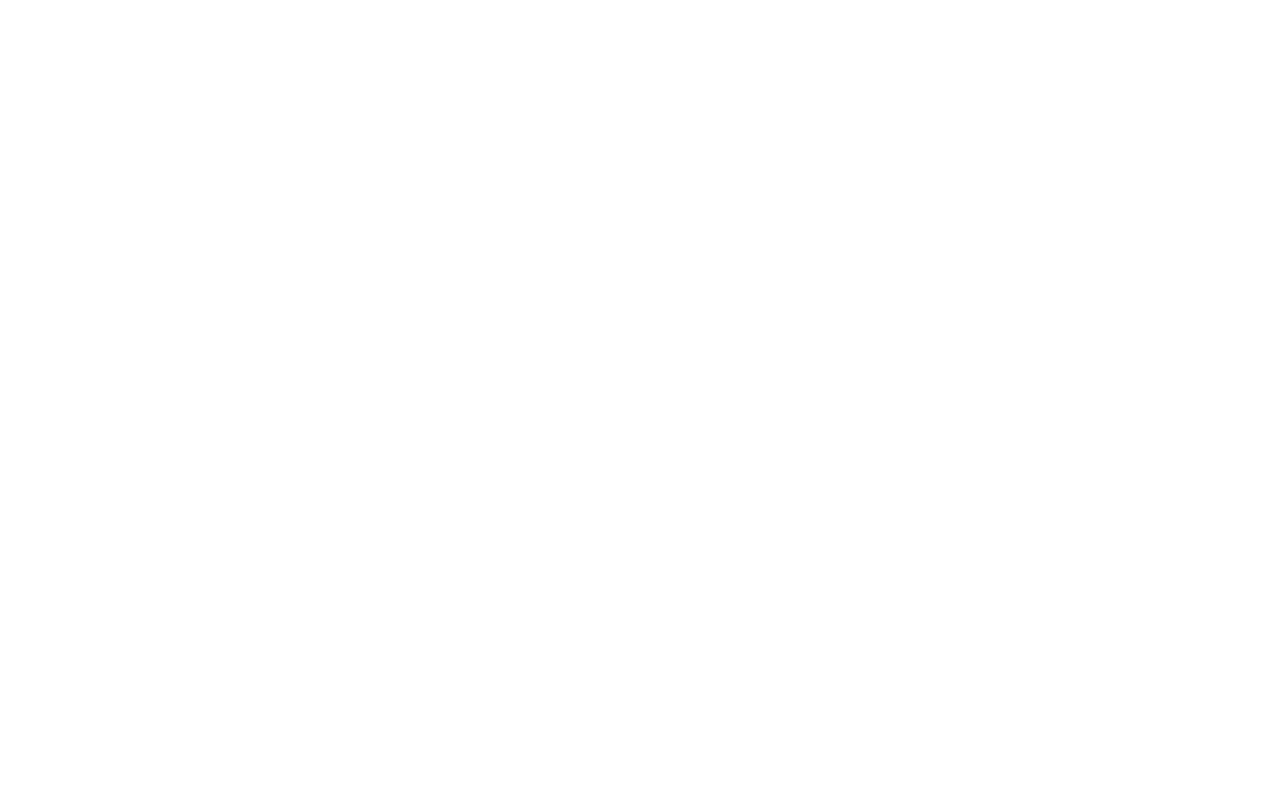
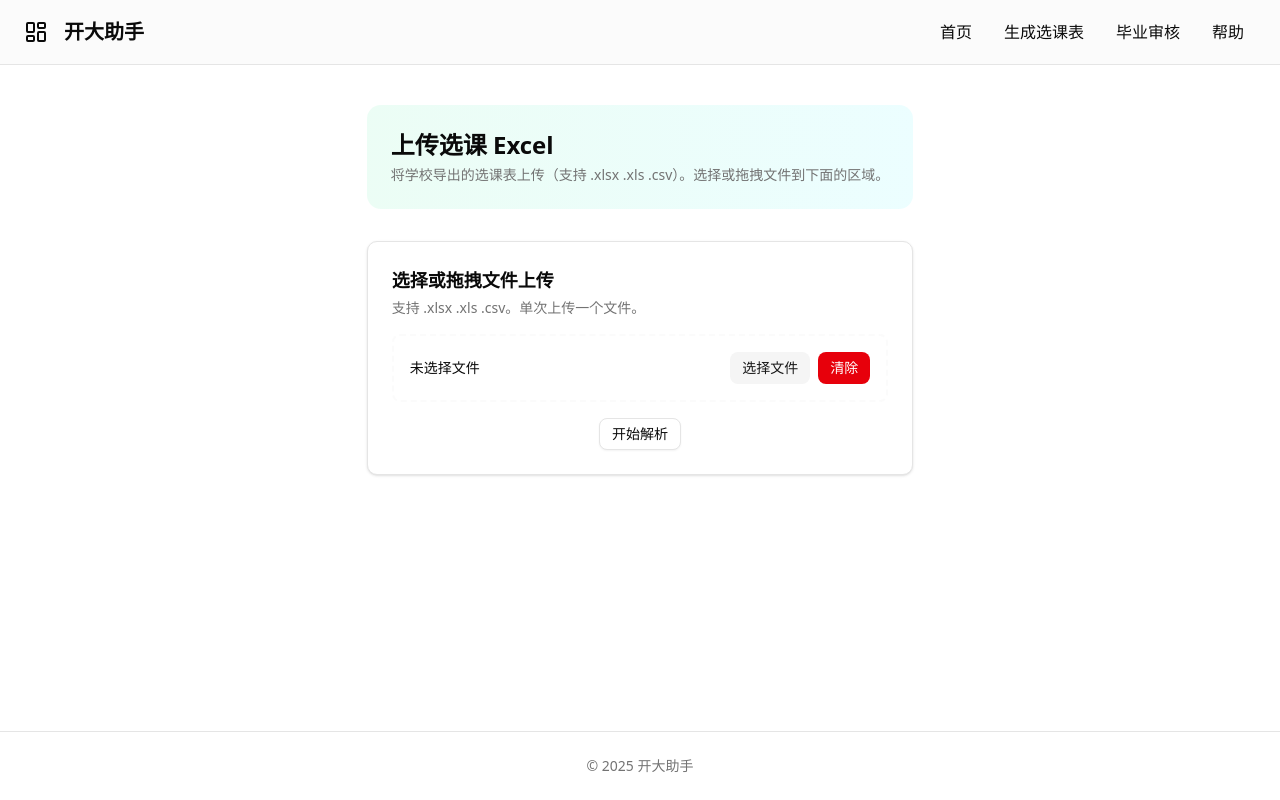
Before and after one commit to der2333/ouPlus-web, a React (Vite) app: page /course in a window 1280 px wide. Before the commit this address had no page. Built offline with nearby package versions, Linux system fonts and the light colour scheme.

Commit message:
修改首页样式，完成选课页面的初步设计

```diff
--- a/src/App.tsx
+++ b/src/App.tsx
@@ -1,7 +1,13 @@
 import * as React from "react";
 import { NavLink } from "react-router";
 import { Button } from "@/components/ui/button";
-import { Book, CheckCircle, HelpCircle, LayoutDashboard } from "lucide-react";
+import {
+  Book,
+  CheckCircle,
+  ChevronRightIcon,
+  HelpCircle,
+  LayoutDashboard,
+} from "lucide-react";
 
 type Feature = {
   id: string;
@@ -22,7 +28,7 @@ const features: Feature[] = [
   {
     id: "graduation",
     title: "毕业条件自查",
-    description: "毕业前检查学生是否",
+    description: "毕业前检查学生是否符合毕业条件。",
     to: "/graduation",
     Icon: CheckCircle,
   },
@@ -45,7 +51,7 @@ const features: Feature[] = [
 function FeatureCard({ feature }: { feature: Feature }) {
   const Icon = feature.Icon;
   return (
-    <div className="group bg-card border rounded-lg p-6 shadow-sm hover:shadow-md transition-colors duration-150">
+    <div className="group bg-card border rounded-lg p-6 shadow-sm transition-colors duration-150">
       <div className="flex items-start gap-4">
         <div className="rounded-md bg-muted/60 p-2">
           <Icon className="h-6 w-6 text-foreground" />
@@ -58,8 +64,10 @@ function FeatureCard({ feature }: { feature: Feature }) {
         </div>
       </div>
       <div className="mt-4 flex justify-end">
-        <Button asChild variant="ghost" size="sm">
-          <NavLink to={feature.to}>前往</NavLink>
+        <Button asChild variant="secondary" size="icon" className="size-8">
+          <NavLink to={feature.to}>
+            <ChevronRightIcon />
+          </NavLink>
         </Button>
       </div>
     </div>
@@ -77,16 +85,16 @@ function App() {
           </div>
 
           <nav className="flex items-center gap-2">
-            <Button asChild variant="ghost" size="sm">
+            <Button asChild variant="ghost" size="sm" className="text-base">
               <NavLink to="/">首页</NavLink>
             </Button>
-            <Button asChild variant="ghost" size="sm">
+            <Button asChild variant="ghost" size="sm" className="text-base">
               <NavLink to="/course">生成选课表</NavLink>
             </Button>
-            <Button asChild variant="ghost" size="sm">
+            <Button asChild variant="ghost" size="sm" className="text-base">
               <NavLink to="/graduation">毕业审核</NavLink>
             </Button>
-            <Button asChild variant="ghost" size="sm">
+            <Button asChild variant="ghost" size="sm" className="text-base">
               <NavLink to="/help">帮助</NavLink>
             </Button>
           </nav>
--- /dev/null
+++ b/src/components/pages/CoursePage.tsx
@@ -0,0 +1,164 @@
+import * as React from "react";
+import { NavLink } from "react-router";
+import { Button } from "../ui/button";
+import { LayoutDashboard } from "lucide-react";
+
+function CoursePage() {
+  const inputRef = React.useRef<HTMLInputElement | null>(null);
+  const [file, setFile] = React.useState<File | null>(null);
+  const [fileName, setFileName] = React.useState<string | null>(null);
+  const [error, setError] = React.useState<string | null>(null);
+
+  const acceptRE = /\.(xlsx|xls|csv)$/i;
+
+  const handleFile = (f: File | null) => {
+    setError(null);
+    if (!f) {
+      setFile(null);
+      setFileName(null);
+      return;
+    }
+    if (!acceptRE.test(f.name)) {
+      setError("不支持的文件类型，请上传 .xlsx/.xls/.csv");
+      return;
+    }
+    setFile(f);
+    setFileName(f.name);
+  };
+
+  const handleFileChange = (e: React.ChangeEvent<HTMLInputElement>) => {
+    const f = e.target.files && e.target.files[0];
+    handleFile(f ?? null);
+  };
+
+  const handleDrop = (e: React.DragEvent<HTMLDivElement>) => {
+    e.preventDefault();
+    const f = e.dataTransfer.files && e.dataTransfer.files[0];
+    handleFile(f ?? null);
+  };
+
+  const handleClear = () => {
+    handleFile(null);
+    if (inputRef.current) inputRef.current.value = "";
+  };
+
+  const handleProcess = () => {
+    setError(null);
+    if (!file) {
+      setError("请先选择一个文件再解析");
+      return;
+    }
+    // 生成选课表
+  };
+
+  return (
+    <div className="min-h-screen flex flex-col bg-background text-foreground">
+      <header className="border-b bg-muted/40">
+        <div className="max-w-7xl mx-auto px-6 py-4 flex items-center justify-between">
+          <div className="flex items-center gap-4">
+            <LayoutDashboard className="h-6 w-6" />
+            <h1 className="text-xl font-bold">开大助手</h1>
+          </div>
+
+          <nav className="flex items-center gap-2">
+            <Button asChild variant="ghost" size="sm" className="text-base">
+              <NavLink to="/">首页</NavLink>
+            </Button>
+            <Button asChild variant="ghost" size="sm" className="text-base">
+              <NavLink to="/course">生成选课表</NavLink>
+            </Button>
+            <Button asChild variant="ghost" size="sm" className="text-base">
+              <NavLink to="/graduation">毕业审核</NavLink>
+            </Button>
+            <Button asChild variant="ghost" size="sm" className="text-base">
+              <NavLink to="/help">帮助</NavLink>
+            </Button>
+          </nav>
+        </div>
+      </header>
+
+      <main className="flex-1 max-w-6xl mx-auto px-6 py-10">
+        <section className="mb-8">
+          <div className="rounded-xl bg-gradient-to-r from-emerald-50 to-cyan-50 p-6">
+            <h2 className="text-2xl font-semibold">上传选课 Excel</h2>
+            <p className="text-sm text-muted-foreground mt-1">
+              将学校导出的选课表上传（支持 .xlsx .xls
+              .csv）。选择或拖拽文件到下面的区域。
+            </p>
+          </div>
+        </section>
+
+        <section>
+          <div className="grid grid-cols-1 gap-6">
+            <div className="group bg-card border rounded-lg p-6 shadow-sm">
+              <div className="flex items-start gap-4">
+                <div className="flex-1">
+                  <h3 className="text-lg font-semibold">选择或拖拽文件上传</h3>
+                  <p className="text-sm text-muted-foreground mt-1">
+                    支持 .xlsx .xls .csv。单次上传一个文件。
+                  </p>
+
+                  <div
+                    onDrop={handleDrop}
+                    onDragOver={(e) => e.preventDefault()}
+                    className="mt-4 rounded-md border-2 border-dashed border-muted/40 p-4 flex items-center justify-between"
+                  >
+                    <div>
+                      <p className="text-sm">{fileName ?? "未选择文件"}</p>
+                    </div>
+
+                    <div className="flex items-center gap-2">
+                      <input
+                        ref={inputRef}
+                        type="file"
+                        accept=".xlsx,.xls,.csv"
+                        onChange={handleFileChange}
+                        className="hidden"
+                      />
+                      <Button
+                        onClick={() => inputRef.current?.click()}
+                        variant="secondary"
+                        size="sm"
+                      >
+                        选择文件
+                      </Button>
+                      <Button
+                        onClick={handleClear}
+                        variant="destructive"
+                        size="sm"
+                      >
+                        清除
+                      </Button>
+                    </div>
+                  </div>
+
+                  {error && (
+                    <p className="text-sm text-destructive mt-2">{error}</p>
+                  )}
+
+                  <div className="mt-4 flex items-center justify-center gap-2">
+                    <Button
+                      onClick={handleProcess}
+                      variant="outline"
+                      size="sm"
+                    >
+                      开始解析
+                    </Button>
+                  </div>
+                </div>
+              </div>
+            </div>
+          </div>
+        </section>
+      </main>
+
+      <footer className="flex border-t">
+        <div className="max-w-6xl mx-auto px-6 py-6 text-sm text-muted-foreground">
+          © {new Date().getFullYear()} 开大助手
+        </div>
+      </footer>
+    </div>
+  );
+}
+
+export default CoursePage;
--- a/src/main.tsx
+++ b/src/main.tsx
@@ -2,11 +2,13 @@ import { createRoot } from "react-dom/client";
 import "./index.css";
 import App from "./App.tsx";
 import { BrowserRouter, Route, Routes } from "react-router";
+import CoursePage from "./components/pages/CoursePage.tsx";
 
 createRoot(document.getElementById("root")!).render(
   <BrowserRouter>
     <Routes>
       <Route path="/" element={<App />} />
+      <Route path="/course" element={<CoursePage />} />
     </Routes>
   </BrowserRouter>,
 );
```
